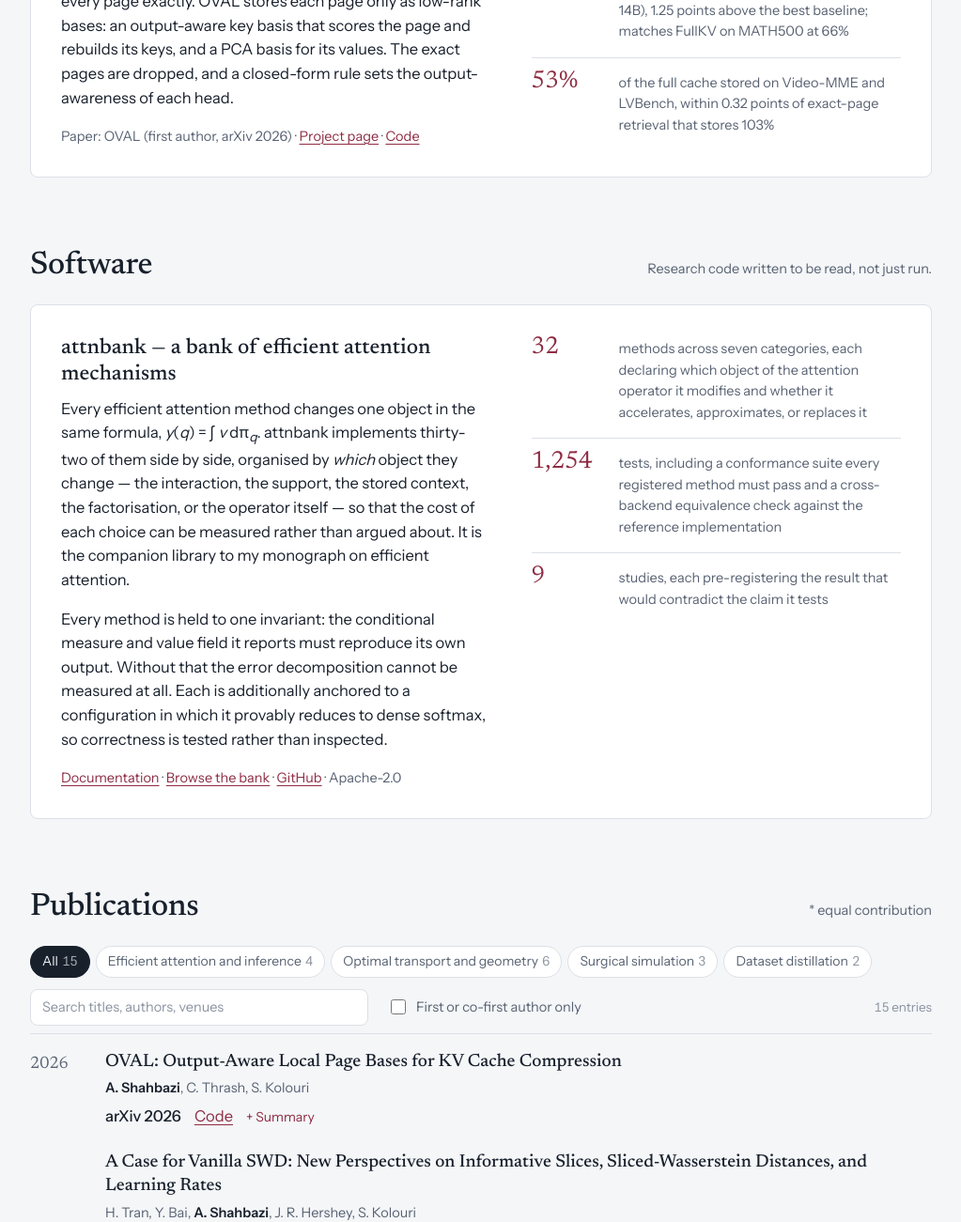
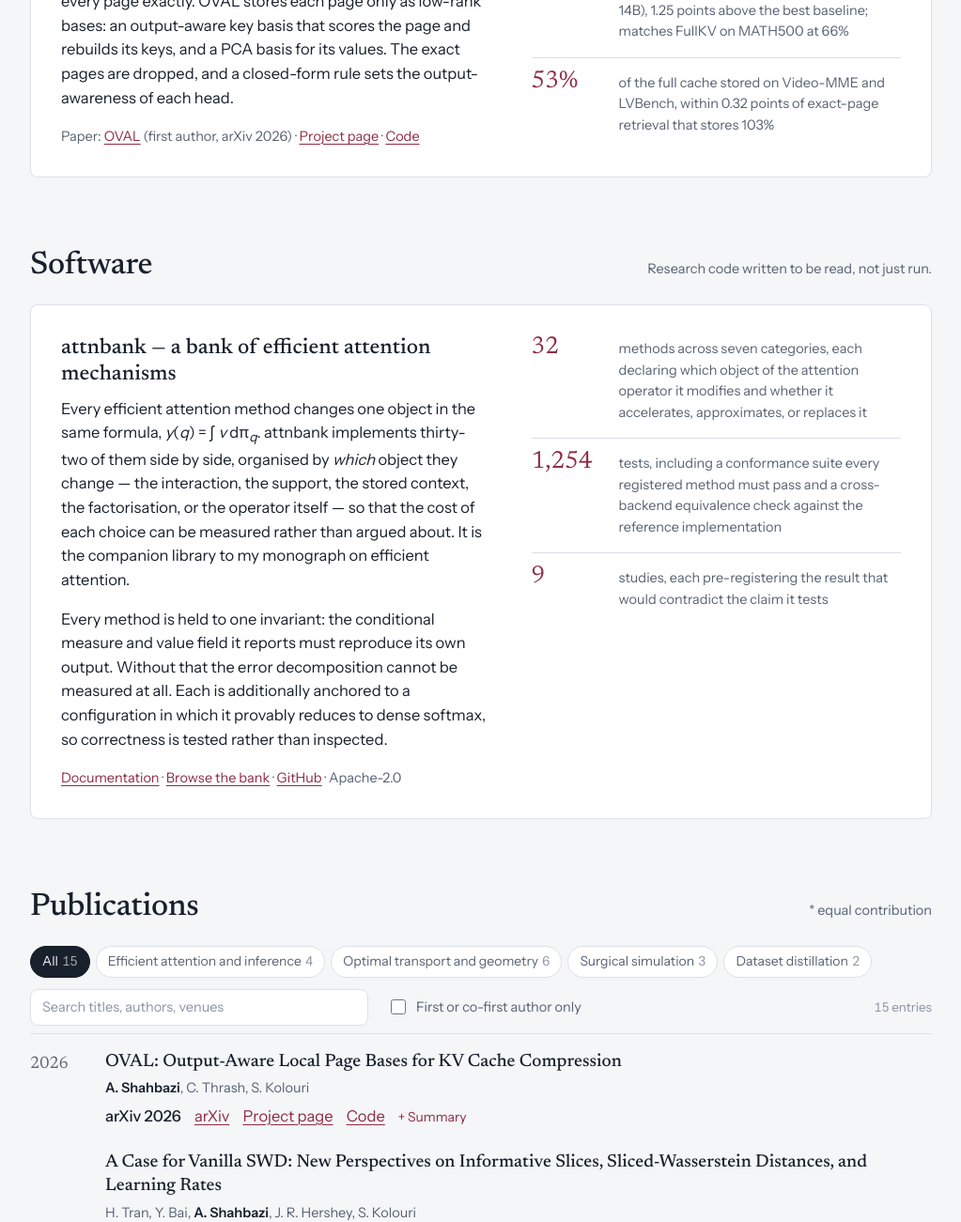
Before and after one commit to Ashkan13776/Ashkan13776.github.io, a plain HTML site: page index.html in a window 1280 px wide. Shown: the part 1980-3281 px from the top of the page at 94% size, without its empty margins (128-1151 px from the left). Drawn offline with Linux system fonts and the light colour scheme.

Commit message:
OVAL: arXiv 2610.06686 and project page links
Co-Authored-By: Claude Opus 5.5 <noreply@anthropic.com>

```diff
--- a/index.html
+++ b/index.html
@@ -485,7 +485,7 @@
             <div>
               <h3>A KV page index that is also the storage</h3>
               <p>Long reasoning traces, long documents and long videos make the KV cache the bottleneck. Page-retrieval methods read only the top-scoring pages each step, but still store every page exactly. OVAL stores each page only as low-rank bases: an output-aware key basis that scores the page and rebuilds its keys, and a PCA basis for its values. The exact pages are dropped, and a closed-form rule sets the output-awareness of each head.</p>
-              <p class="papers">Paper: OVAL (first author, arXiv 2026) &middot; <a href="/oval-kv/">Project page</a> &middot; <a href="https://github.com/Ashkan13776/oval-kv" target="_blank" rel="noopener noreferrer">Code</a></p>
+              <p class="papers">Paper: <a href="https://arxiv.org/abs/2610.06686" target="_blank" rel="noopener noreferrer">OVAL</a> (first author, arXiv 2026) &middot; <a href="/oval-kv/">Project page</a> &middot; <a href="https://github.com/Ashkan13776/oval-kv" target="_blank" rel="noopener noreferrer">Code</a></p>
             </div>
             <ul class="results">
               <li><span class="num">8 / 9</span><span class="what">long-reasoning settings where OVAL is best or tied-best in avg@8 at the same attended budget, on DeepSeek-R1-Distill 7B to 14B</span></li>
@@ -607,6 +607,8 @@
               <p class="pub-authors"><strong>A. Shahbazi</strong>, C. Thrash, S. Kolouri</p>
               <div class="meta-line">
                 <span class="venue">arXiv 2026</span>
+                <a href="https://arxiv.org/abs/2610.06686" target="_blank" rel="noopener noreferrer">arXiv</a>
+                <a href="/oval-kv/">Project page</a>
                 <a href="https://github.com/Ashkan13776/oval-kv" target="_blank" rel="noopener noreferrer">Code</a>
                 <details><summary>Summary</summary><p>Page retrieval whose index is also the storage: each KV page is kept only as an output-aware low-rank key basis and a PCA value basis. At the same attended budget it is best or tied-best in 8 of 9 long-reasoning settings, matches FullKV on MATH500 with 66% of its memory, is on par with FullKV on LongBench v2, and stores 53% of the full cache on video, within 0.32 points of exact-page retrieval.</p></details>
               </div>
```
